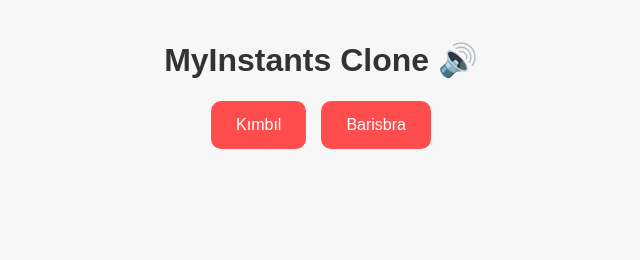
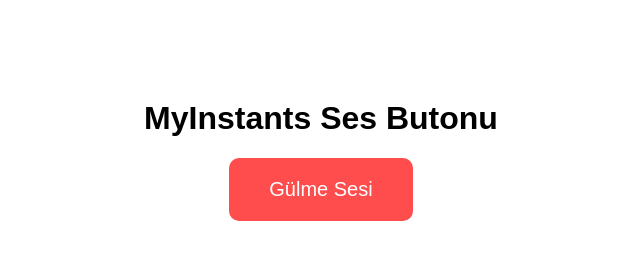
Before and after one commit to AkinEy/soundpad-coqueta, a plain HTML site: page index.html in a window 1280 px wide. Shown: the whole page, without its empty margins (319-959 px from the left). Drawn offline with Linux system fonts and the light colour scheme.

Commit message:
Update index.html

```diff
--- a/index.html
+++ b/index.html
@@ -1,17 +1,32 @@
 <!DOCTYPE html>
-<html lang="en">
+<html lang="tr">
 <head>
-  <meta charset="UTF-8" />
-  <meta name="viewport" content="width=device-width, initial-scale=1.0" />
+  <meta charset="UTF-8">
   <title>MyInstants Clone</title>
-  <link rel="stylesheet" href="style.css" />
+  <style>
+    body {
+      font-family: Arial, sans-serif;
+      text-align: center;
+      margin-top: 100px;
+    }
+    button {
+      padding: 20px 40px;
+      font-size: 20px;
+      border: none;
+      border-radius: 10px;
+      background-color: #ff4c4c;
+      color: white;
+      cursor: pointer;
+    }
+    button:hover {
+      background-color: #e63946;
+    }
+  </style>
 </head>
 <body>
-  <h1>MyInstants Clone 🔊</h1>
 
-  <div id="buttons-container">
-    <!-- Butonlar buraya JS ile eklenecek -->
-  </div>
+  <h1>MyInstants Ses Butonu</h1>
+  <button onclick="playSound('gulme')">Gülme Sesi</button>
 
   <script src="script.js"></script>
 </body>
```
